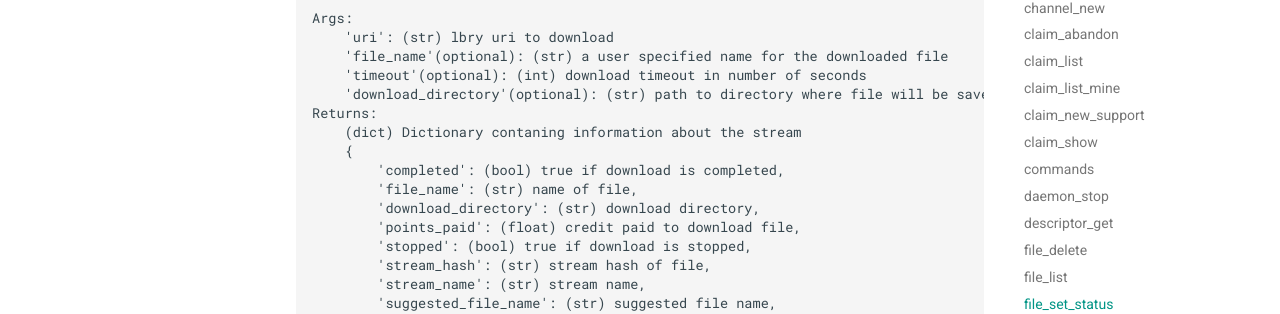
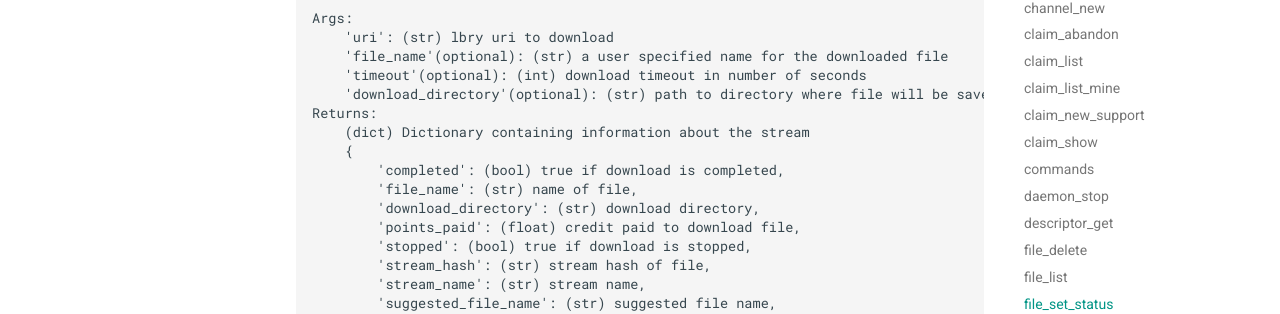
Before and after one commit to lbryio/lbry-sdk, an MkDocs documentation site: the page built from docs/index.md, in a window 1280 px wide and 1400 px high, scrolled down 6696 px. Shown: the part 289-603 px from the top of the window. Built offline with MkDocs 1.6.1 and Material for MkDocs 9.7.7, drawn with Linux system fonts in a browser that asks for light colours; comment, search, counter and statistics services are not loaded; old or Windows-style settings are respelled for this version of MkDocs; some of the changed text lies outside the part shown.

Commit message:
Docs spelling correction.

```diff
--- a/docs/index.md
+++ b/docs/index.md
@@ -211,7 +211,7 @@
     'nout'(optional): (int) if specified, look for claim with this nout
     'claim_id'(optional): (str) if specified, look for claim with this claim_id
 Returns:
-    (dict) Dictionary contaning claim info, (bool) false if claim is not
+    (dict) Dictionary containing claim info, (bool) false if claim is not
         resolvable
 
     {
@@ -347,7 +347,7 @@
     'timeout'(optional): (int) download timeout in number of seconds
     'download_directory'(optional): (str) path to directory where file will be saved
 Returns:
-    (dict) Dictionary contaning information about the stream
+    (dict) Dictionary containing information about the stream
     {
         'completed': (bool) true if download is completed,
         'file_name': (str) name of file,
```
Also changed, not shown: docs/cli.md (+1 -1 lines), 1 other file.
